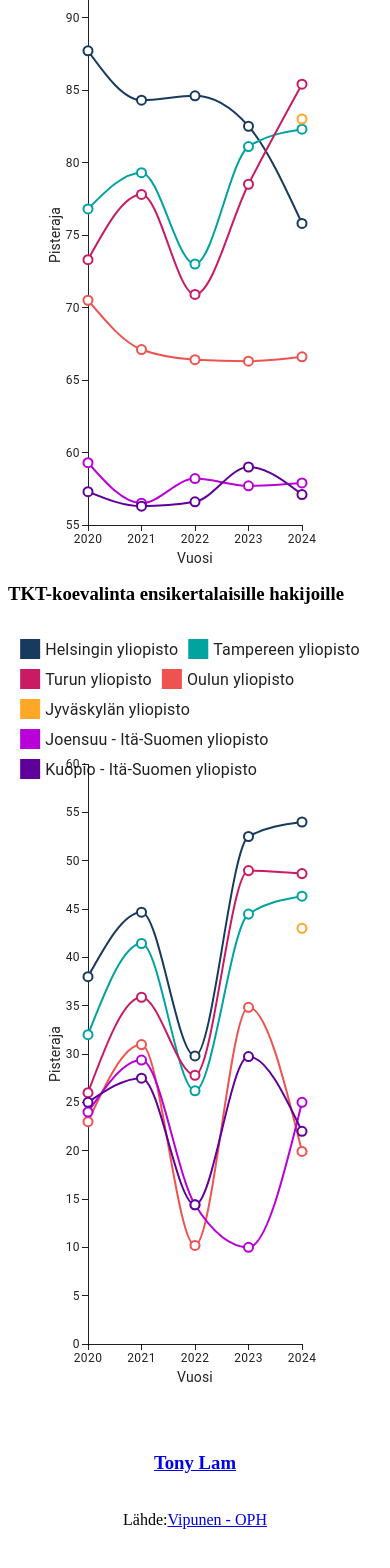
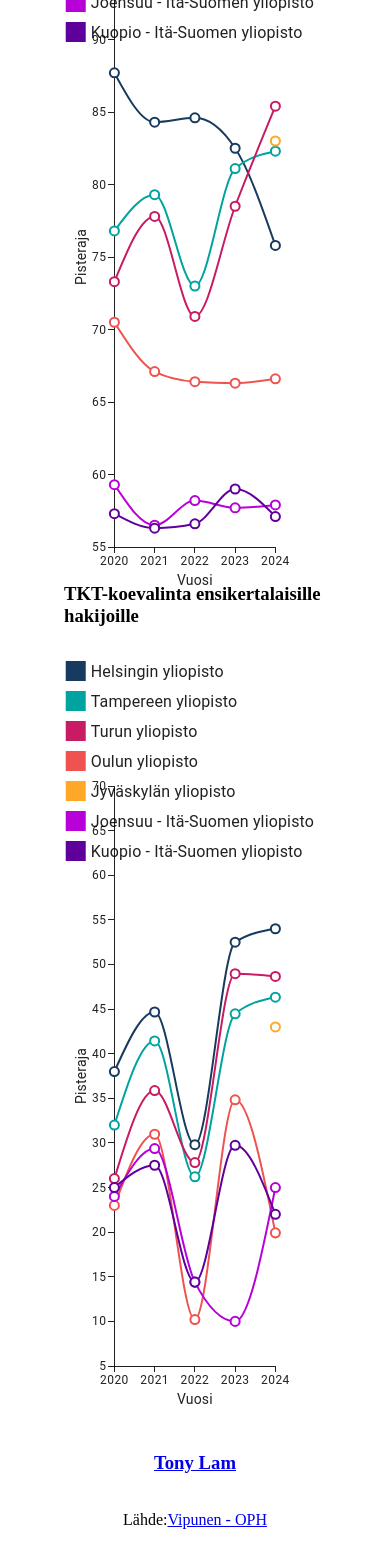
Before and after one commit to lamtonylam/tkt-hakutilastoja, a React (Vite) app: page / in a window 390 px wide. Shown: the part 254-1822 px from the top of the page. Built offline with nearby package versions, Linux system fonts and the light colour scheme.

Commit message:
bug fix: mobile viewport unable to scroll

```diff
--- a/src/App.css
+++ b/src/App.css
@@ -3,6 +3,14 @@
     width: 100%;
     max-width: 900px;
     margin: auto;
+}
+
+@media only screen and (max-width: 640px) {
+    .chart {
+        height: 800px;
+        width: 70%;
+        margin: auto;
+    }
 }
 
 .footer {
@@ -11,12 +19,3 @@
     margin-top: auto;
     text-align: center;
 }
-
-@media only screen and (max-width: 640px) {
-    .chart {
-        height: 800px;
-        width: 100%;
-        max-width: 100%;
-        margin: auto;
-    }
-}
--- a/src/components/koevalinta-ensikertalaiset.jsx
+++ b/src/components/koevalinta-ensikertalaiset.jsx
@@ -9,8 +9,6 @@ const Koevalinta_ensikertalaiset_chart = ({
     <LineChart
       colors={mangoFusionPalette}
       margin={{
-        left: 80,
-        right: 80,
         top: 140,
         bottom: 80,
       }}
@@ -60,7 +58,7 @@ const Koevalinta_ensikertalaiset_chart = ({
           valueFormatter: (value) => `${value}`,
         },
       ]}
-      yAxis={[{ min: 0, max: 60, label: 'Pisteraja' }]}
+      yAxis={[{ min: 5, max: 70, label: 'Pisteraja' }]}
     />
   );
 };
--- a/src/components/todistusvalinta.jsx
+++ b/src/components/todistusvalinta.jsx
@@ -7,8 +7,6 @@ const TodistusvalintaChart = ({ todistusvalinta_dataset }) => {
     <LineChart
       colors={mangoFusionPalette}
       margin={{
-        left: 80,
-        right: 80,
         top: 140,
         bottom: 80,
       }}
```
